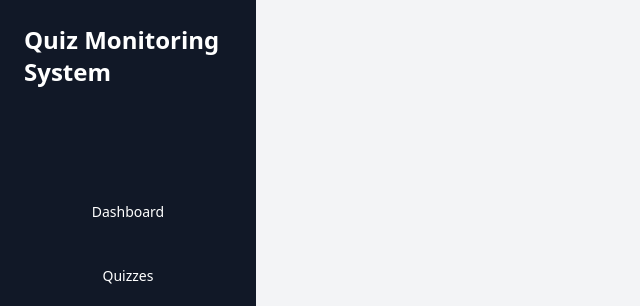
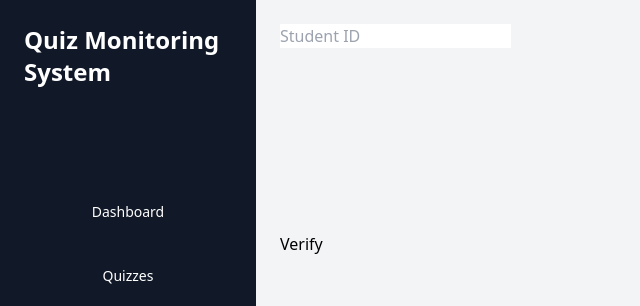
Before and after one commit to 21CEUOS101/quiz_monitoring_system, a React (Create React App) app: page /enterExam in a window 1280 px wide. Shown: the top 306 px of the page, without its empty margins (0-640 px from the left). Built offline with nearby package versions, Linux system fonts and the light colour scheme; no server answers.

Commit message:
verify for entering exam

```diff
--- a/package.json
+++ b/package.json
@@ -21,7 +21,7 @@
     "@testing-library/jest-dom": "^5.17.0",
     "@testing-library/react": "^13.4.0",
     "@testing-library/user-event": "^13.5.0",
-    "axios": "^1.6.7",
+    "axios": "^1.7.2",
     "class-variance-authority": "^0.7.0",
     "clsx": "^2.1.0",
     "date-fns": "^3.3.1",
@@ -35,6 +35,7 @@
     "react-icons": "^5.2.1",
     "react-router-dom": "^6.23.1",
     "react-scripts": "5.0.1",
+    "react-webcam": "^7.2.0",
     "recharts": "^2.12.0",
     "sweetalert2": "^11.11.0",
     "tailwind-merge": "^2.2.0",
--- a/src/App.js
+++ b/src/App.js
@@ -10,6 +10,7 @@ import Quizzes from "./Pages/Quizzes";
 import Students from "./Pages/Students";
 import QuestionList from "./Custom_Components/QuestionList";
 import Exam from "./Pages/Exam";
+import ExamRegister from "./Pages/ExamRegister";
 import ScreenCaptureComponent from "./Custom_Components/ScreenCaptureComponent";
 
 
@@ -69,6 +70,7 @@ export default function App() {
                 <Route path="/quizzes" element={<Quizzes user={{ type: "teacher" }} />} />
                 <Route path="/students" element={<Students user={{ type: "teacher" }} />} />
                 <Route path="/register" element={<Auth />} />
+                <Route path="/enterExam" element={<ExamRegister />} />
                 <Route path="/login" element={<Login />} />
                 <Route path="/exams" element={<Exam questions={questions} />} />
               </Routes>
--- /dev/null
+++ b/src/Pages/ExamRegister.js
@@ -0,0 +1,63 @@
+import React, { useState } from 'react';
+import Webcam from 'react-webcam';
+import axios from 'axios';
+
+const ExamRegister = () => {
+    const [studentID, setStudentID] = useState('');
+    const [capture, setCapture] = useState(null);
+
+    const captureAndVerify = async () => {
+        if (!studentID || !capture) {
+            alert('Please fill in all fields.');
+            return;
+        }
+
+        try {
+            // Simulate image comparison (replace this with actual comparison logic)
+            // For demo purposes, always assume the verification is successful
+            const response = await axios.post('/verify', { studentID, capture });
+            if (response.data.success) {
+                if (window.confirm('Verified! Enter Test?')) {
+                    enterTest();
+                }
+            } else {
+                alert('Verification failed.');
+            }
+        } catch (error) {
+            console.error('Error:', error);
+            alert('An error occurred while verifying.');
+        }
+    };
+
+    const enterTest = () => {
+        // Redirect to /exams (replace this with actual redirection logic)
+        window.location.href = '/exams';
+    };
+
+    const videoConstraints = {
+        facingMode: 'user'
+    };
+
+    return (
+        <div>
+            <input
+                type="text"
+                placeholder="Student ID"
+                value={studentID}
+                onChange={(e) => setStudentID(e.target.value)}
+                required
+            /><br />
+            <Webcam
+                audio={false}
+                videoConstraints={videoConstraints}
+                screenshotFormat="image/jpeg"
+                width={320}
+                height={240}
+                ref={(webcamRef) => setCapture(webcamRef)}
+            /><br />
+            <button onClick={captureAndVerify}>Verify</button>
+        </div>
+    );
+};
+
+export default ExamRegister;
```
Also changed, not shown: 1 other file (tests, documents, lock files or other folders).
